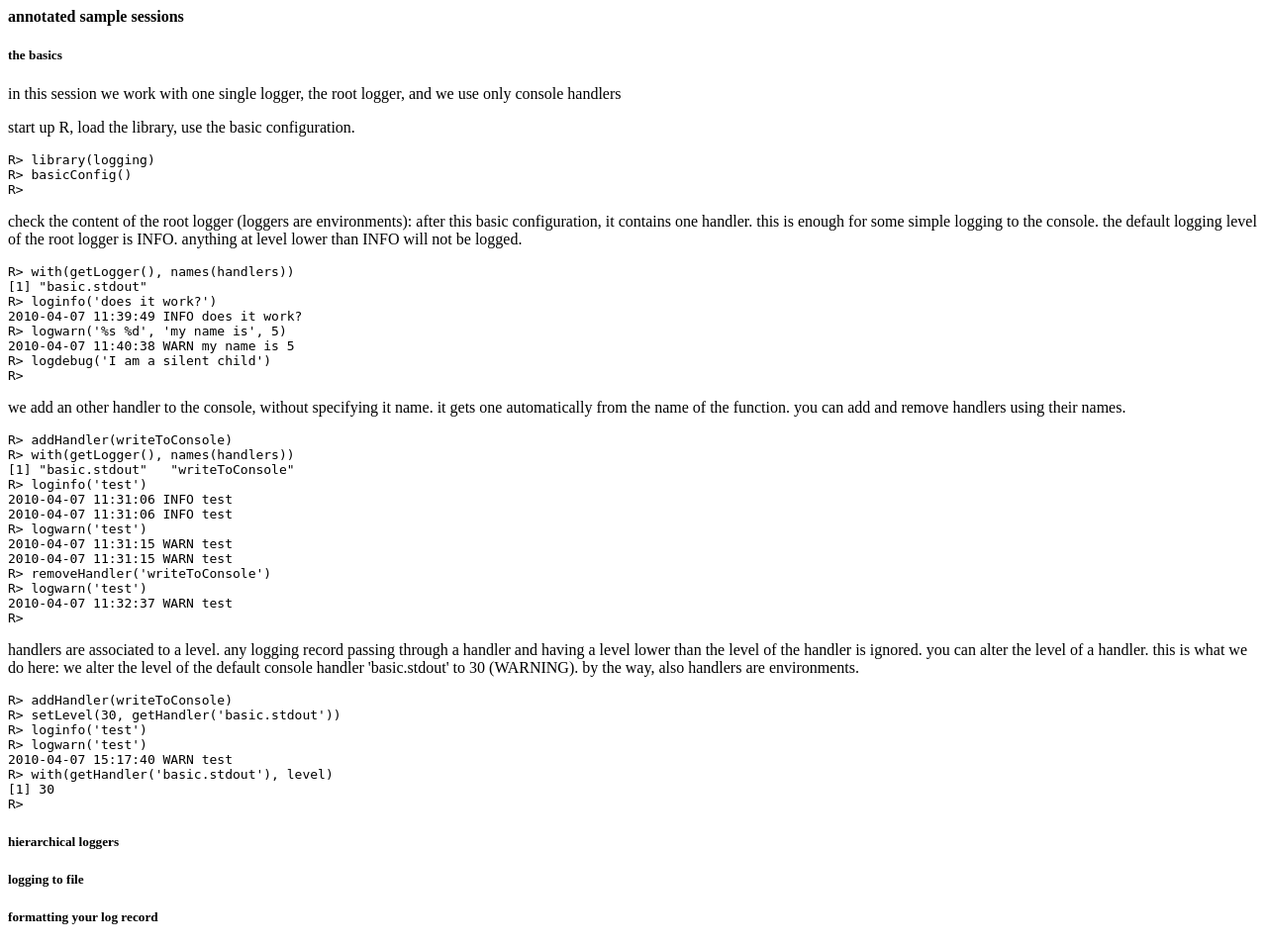
After one commit to r-forge/logging, a PHP site: page /sample_session.html in a window 1280 px wide. The commit adds this page. Shown: the whole page at 99% size. Run offline with PHP 8.4, Linux system fonts and the light colour scheme.

Commit message:
added some more documentation.
git-svn-id: svn://svn.r-forge.r-project.org/svnroot/logging@14 edb9625f-4e0d-4859-8d74-9fd3b1da38cb

```diff
--- a/www/index.php
+++ b/www/index.php
@@ -55,6 +55,8 @@ echo $contents; } ?>
 <li>a simple basicConfig function to quickly put yourself in a usable situation...</li>
 </ul></p>
 
+<p>have a look at a short introductiory <a href="sample_session.html">sample session</a>.</p>
+
 <p>This package owes a lot to
 <ul>
 <li>Brian Lee Yung Rowe's futile package, </li>
--- /dev/null
+++ b/www/sample_session.html
@@ -0,0 +1,75 @@
+<html>
+<body>
+<h4>annotated sample sessions</h4>
+
+<h5>the basics</h5>
+
+<p>in this session we work with one single logger, the root logger, and we use only console handlers</p>
+
+<p>start up R, load the library, use the basic configuration.</p>
+<pre>
+R> library(logging)
+R> basicConfig()
+R>
+</pre>
+
+<p>check the content of the root logger (loggers are environments):
+after this basic configuration, it contains one handler.  this is
+enough for some simple logging to the console.  the default logging
+level of the root logger is INFO.  anything at level lower than INFO
+will not be logged.</p>
+
+<pre>
+R> with(getLogger(), names(handlers))
+[1] "basic.stdout"
+R> loginfo('does it work?')
+2010-04-07 11:39:49 INFO does it work?
+R> logwarn('%s %d', 'my name is', 5)
+2010-04-07 11:40:38 WARN my name is 5
+R> logdebug('I am a silent child')
+R>
+</pre>
+
+<p>we add an other handler to the console, without specifying it name.
+it gets one automatically from the name of the function.  you can add
+and remove handlers using their names.</p>
+
+<pre>
+R> addHandler(writeToConsole)
+R> with(getLogger(), names(handlers))
+[1] "basic.stdout"   "writeToConsole"
+R> loginfo('test')
+2010-04-07 11:31:06 INFO test
+2010-04-07 11:31:06 INFO test
+R> logwarn('test')
+2010-04-07 11:31:15 WARN test
+2010-04-07 11:31:15 WARN test
+R> removeHandler('writeToConsole')
+R> logwarn('test')
+2010-04-07 11:32:37 WARN test
+R>
+</pre>
+
+<p>handlers are associated to a level.  any logging record passing
+through a handler and having a level lower than the level of the
+handler is ignored.  you can alter the level of a handler.  this is
+what we do here: we alter the level of the default console handler
+'basic.stdout' to 30 (WARNING).  by the way, also handlers are environments.</p>
+
+<pre>
+R> addHandler(writeToConsole)
+R> setLevel(30, getHandler('basic.stdout'))
+R> loginfo('test')
+R> logwarn('test')
+2010-04-07 15:17:40 WARN test
+R> with(getHandler('basic.stdout'), level)
+[1] 30
+R>
+</pre>
+
+<h5>hierarchical loggers</h5>
+<h5>logging to file</h5>
+<h5>formatting your log record</h5>
+
+</body>
+</html>
```
